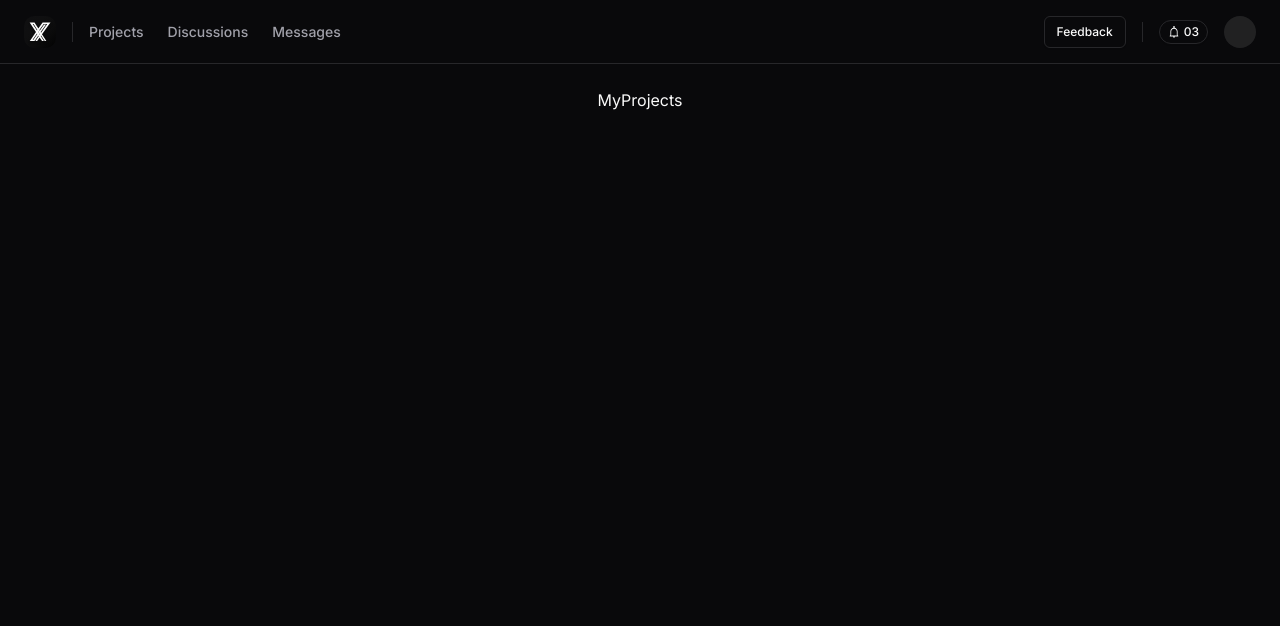
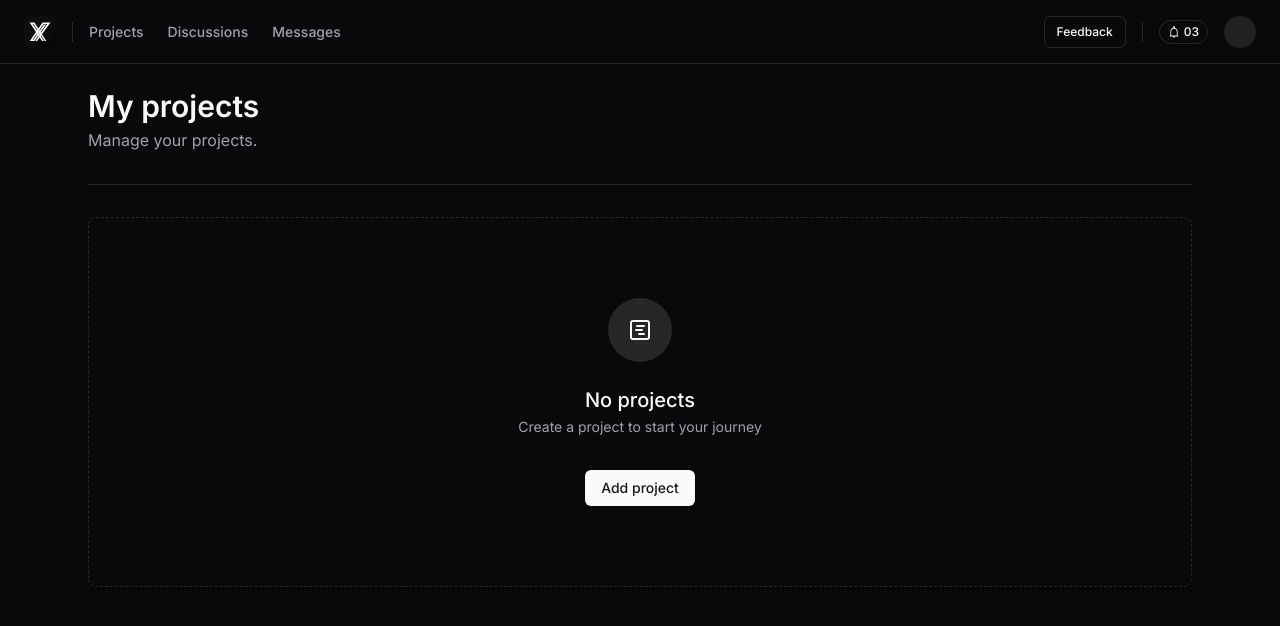
Before and after one commit to brunosllz/arthas, a Next.js app: page /me/projects in a window 1280 px wide. Shown: the top 626 px of the page. Built offline with nearby package versions, Linux system fonts and the light colour scheme; no server answers.

Commit message:
feat: add my projects page

```diff
--- /dev/null
+++ b/src/app/(app)/me/projects/new/page.tsx
@@ -0,0 +1,7 @@
+export default function NewProject() {
+  return (
+    <div>
+      <h1>New project</h1>
+    </div>
+  )
+}
--- a/src/app/(app)/me/projects/page.tsx
+++ b/src/app/(app)/me/projects/page.tsx
@@ -1,3 +1,50 @@
+import { Button } from '@/components/ui/button'
+import { Card, CardContent, CardHeader } from '@/components/ui/card'
+import { Separator } from '@/components/ui/separator'
+import Link from 'next/link'
+import { GanttChartSquare } from 'lucide-react'
+
 export default function MyProjects() {
-  return <main className="flex items-center justify-center">MyProjects</main>
+  return (
+    <div className="space-y-8">
+      <div className="flex items-center justify-between">
+        <div className="space-y-1">
+          <h1 className="text-3xl font-semibold">My projects</h1>
+          <span className="block text-muted-foreground">
+            Manage your projects.
+          </span>
+        </div>
+
+        <div className="hidden">
+          <Button asChild>
+            <Link href="/me/projects/new">Add project</Link>
+          </Button>
+        </div>
+      </div>
+
+      <Separator />
+
+      <div>
+        <Card className="flex flex-col items-center justify-center border-dashed py-14">
+          <CardHeader>
+            <div className="flex h-16 w-16 items-center justify-center rounded-full bg-secondary">
+              <GanttChartSquare />
+            </div>
+          </CardHeader>
+          <CardContent className="flex flex-col items-center justify-center">
+            <div className="space-y-3 text-center">
+              <h2 className="text-xl font-medium">No projects</h2>
+              <span className="text-sm text-muted-foreground">
+                Create a project to start your journey
+              </span>
+            </div>
+
+            <Button className="mt-8" asChild>
+              <Link href="/me/projects/new">Add project</Link>
+            </Button>
+          </CardContent>
+        </Card>
+      </div>
+    </div>
+  )
 }
--- a/src/app/(app)/page.tsx
+++ b/src/app/(app)/page.tsx
@@ -1,3 +1,3 @@
 export default function Home() {
-  return <main className="flex items-center justify-center">Home</main>
+  return <main className="flex ">Home</main>
 }
--- a/src/components/button.tsx
+++ /dev/null
@@ -1,17 +0,0 @@
-'use client'
-
-import { signIn } from 'next-auth/react'
-import { HTMLAttributes } from 'react'
-
-type ButtonProps = HTMLAttributes<HTMLButtonElement>
-
-export function Button(props: ButtonProps) {
-  return (
-    <button
-      type="button"
-      className="rounded-md bg-zinc-700 px-5 py-2 hover:bg-zinc-600"
-      onClick={() => signIn('github', { callbackUrl: '/' })}
-      {...props}
-    />
-  )
-}
--- a/src/components/notifications.tsx
+++ b/src/components/notifications.tsx
@@ -1,5 +1,5 @@
 import { BellIcon, GearIcon } from '@radix-ui/react-icons'
-import { Button, buttonVariants } from './ui/button'
+import { Button } from './ui/button'
 import { Popover, PopoverContent, PopoverTrigger } from './ui/popover'
 import Link from 'next/link'
 import { Separator } from './ui/separator'
@@ -76,15 +76,9 @@ export async function Notifications() {
             </div>
           </div>
 
-          <Link
-            href="/notifications"
-            className={buttonVariants({
-              variant: 'outline',
-              className: 'w-full',
-            })}
-          >
-            See all
-          </Link>
+          <Button asChild variant="outline" className="w-full">
+            <Link href="/events/new">See all</Link>
+          </Button>
         </div>
       </PopoverContent>
     </Popover>
--- a/src/components/user-nav.tsx
+++ b/src/components/user-nav.tsx
@@ -43,7 +43,10 @@ export function UserNav() {
 
         <DropdownMenuGroup>
           <DropdownMenuItem asChild>
-            <Link href="/me">Command menu</Link>
+            <Link href="/me">
+              Command menu
+              <DropdownMenuShortcut>⌘K</DropdownMenuShortcut>
+            </Link>
           </DropdownMenuItem>
           <DropdownMenuItem asChild>
             <Link href="/me">Theme</Link>
```
